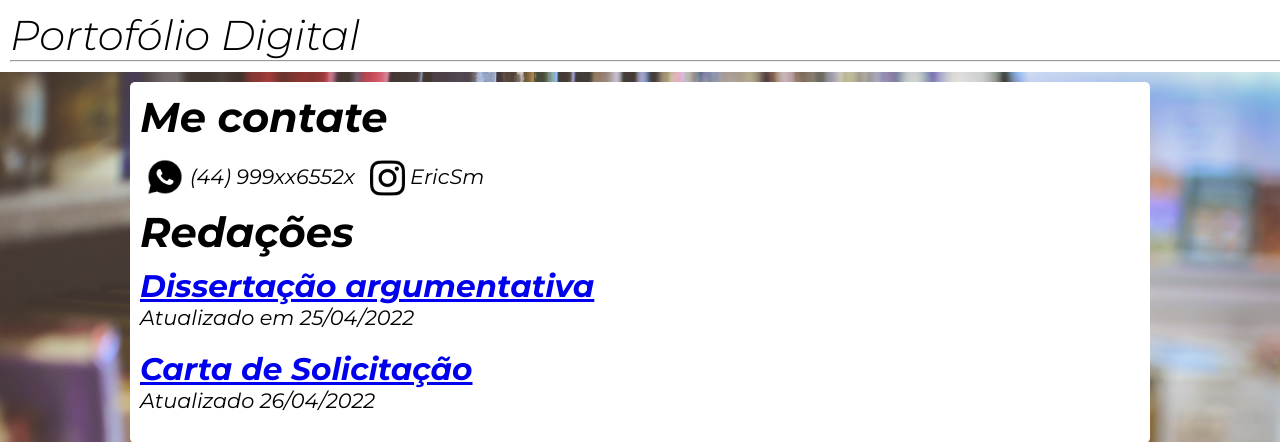
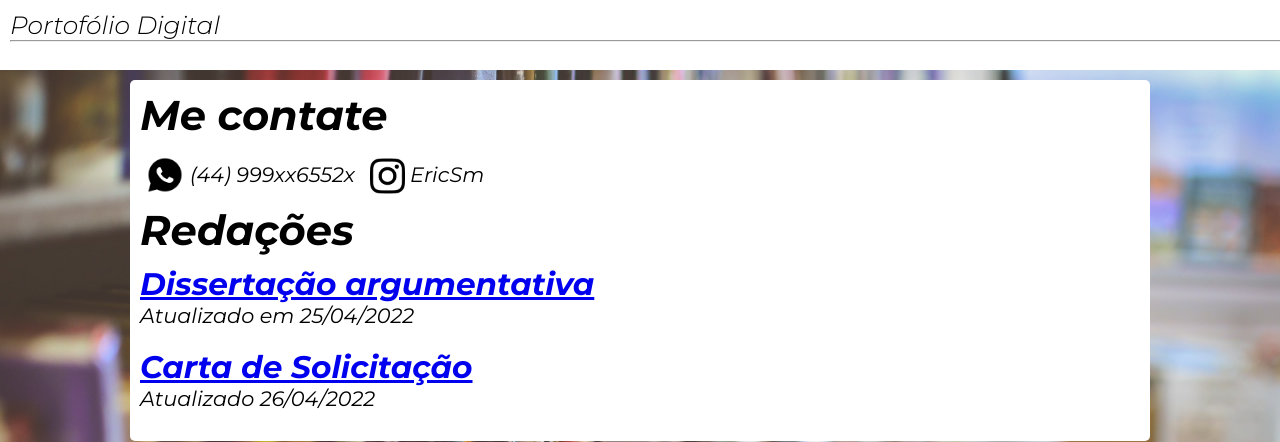
Before and after one commit to erichenriquesm/html5-e-css3, a PHP site: page / in a window 1280 px wide. Shown: the top 442 px of the page. Run offline with PHP 8.4, Linux system fonts and the light colour scheme.

Commit message:
Update css.css

```diff
--- a/práticas/prática002/css.css
+++ b/práticas/prática002/css.css
@@ -33,7 +33,7 @@ header{
 header > h1{
     font-family: 'default', sans-serif;
     font-weight: 300;
-    font-size: 2em;
+    font-size: 1.2em;
     text-align: left;
 }
 
```
